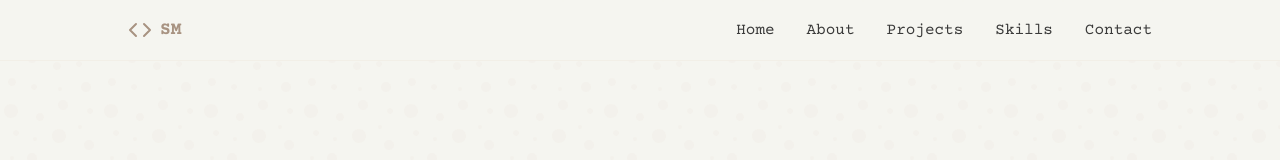
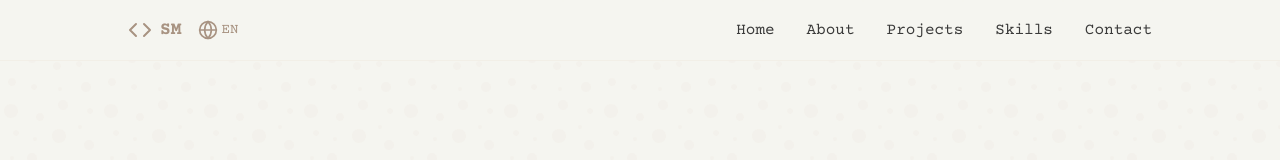
Before and after one commit to Samagiota/portfolio-Samuel-Meneses.github.io, a React (Vite) app: page / in a window 1280 px wide. Shown: the top 160 px of the page. Built offline with nearby package versions, Linux system fonts and the light colour scheme.

Commit message:
Add language selection
Implement language selection with Portuguese (Brazil) and English options.

```diff
--- a/src/components/Header.tsx
+++ b/src/components/Header.tsx
@@ -1,28 +1,67 @@
 
 import React, { useState } from 'react';
-import { Menu, X, Code } from 'lucide-react';
+import { Menu, X, Code, Globe } from 'lucide-react';
+import {
+  DropdownMenu,
+  DropdownMenuContent,
+  DropdownMenuItem,
+  DropdownMenuTrigger,
+} from "@/components/ui/dropdown-menu";
 
 const Header = () => {
   const [isMenuOpen, setIsMenuOpen] = useState(false);
+  const [language, setLanguage] = useState('en'); // 'en' for English, 'pt-BR' for Portuguese
 
   const toggleMenu = () => {
     setIsMenuOpen(!isMenuOpen);
   };
 
+  const changeLanguage = (lang: string) => {
+    setLanguage(lang);
+    // In a real app, we would use a context or state management to handle language throughout the app
+    console.log(`Language changed to ${lang}`);
+  };
+
+  // Navigation items with translations
+  const navItems = {
+    'en': ['Home', 'About', 'Projects', 'Skills', 'Contact'],
+    'pt-BR': ['Início', 'Sobre', 'Projetos', 'Habilidades', 'Contato']
+  };
+
   return (
     <header className="py-4 px-6 md:px-12 lg:px-24 sticky top-0 z-50 bg-vintage-paper/90 backdrop-blur-sm border-b border-vintage-brown/20">
       <div className="container mx-auto flex justify-between items-center">
-        <a href="#" className="flex items-center gap-2 text-vintage-dark-brown">
-          <Code size={24} />
-          <span className="font-courier font-bold text-lg">SM</span>
-        </a>
+        <div className="flex items-center gap-4">
+          <a href="#" className="flex items-center gap-2 text-vintage-dark-brown">
+            <Code size={24} />
+            <span className="font-courier font-bold text-lg">SM</span>
+          </a>
+
+          {/* Language Selector */}
+          <DropdownMenu>
+            <DropdownMenuTrigger className="flex items-center text-vintage-dark-brown hover:text-vintage-accent transition-colors">
+              <Globe size={20} />
+              <span className="ml-1 font-courier text-sm">
+                {language === 'en' ? 'EN' : 'PT-BR'}
+              </span>
+            </DropdownMenuTrigger>
+            <DropdownMenuContent align="start">
+              <DropdownMenuItem onClick={() => changeLanguage('en')}>
+                English
+              </DropdownMenuItem>
+              <DropdownMenuItem onClick={() => changeLanguage('pt-BR')}>
+                Português (Brasil)
+              </DropdownMenuItem>
+            </DropdownMenuContent>
+          </DropdownMenu>
+        </div>
 
         {/* Desktop Navigation */}
         <nav className="hidden md:flex space-x-8">
-          {['Home', 'About', 'Projects', 'Skills', 'Contact'].map((item) => (
+          {navItems[language as keyof typeof navItems].map((item, index) => (
             <a
               key={item}
-              href={`#${item.toLowerCase()}`}
+              href={`#${navItems['en'][index].toLowerCase()}`} // Keep the English IDs for the href
               className="font-courier text-vintage-text hover:text-vintage-dark-brown transition-colors duration-200"
             >
               {item}
@@ -40,10 +79,10 @@ const Header = () => {
       {isMenuOpen && (
         <div className="md:hidden py-4 px-6 bg-white/90 backdrop-blur-sm border-b border-vintage-brown/20">
           <nav className="flex flex-col space-y-4">
-            {['Home', 'About', 'Projects', 'Skills', 'Contact'].map((item) => (
+            {navItems[language as keyof typeof navItems].map((item, index) => (
               <a
                 key={item}
-                href={`#${item.toLowerCase()}`}
+                href={`#${navItems['en'][index].toLowerCase()}`} // Keep the English IDs for the href
                 className="font-courier text-vintage-text hover:text-vintage-dark-brown transition-colors duration-200"
                 onClick={() => setIsMenuOpen(false)}
               >
--- a/src/pages/Index.tsx
+++ b/src/pages/Index.tsx
@@ -1,5 +1,5 @@
 
-import React from 'react';
+import React, { useState } from 'react';
 import Header from '../components/Header';
 import Hero from '../components/Hero';
 import About from '../components/About';
@@ -9,6 +9,9 @@ import Contact from '../components/Contact';
 import Footer from '../components/Footer';
 
 const Index = () => {
+  // We would typically use a context provider for language state in a larger app
+  const [language, setLanguage] = useState('en');
+
   return (
     <div className="min-h-screen flex flex-col">
       <Header />
```
